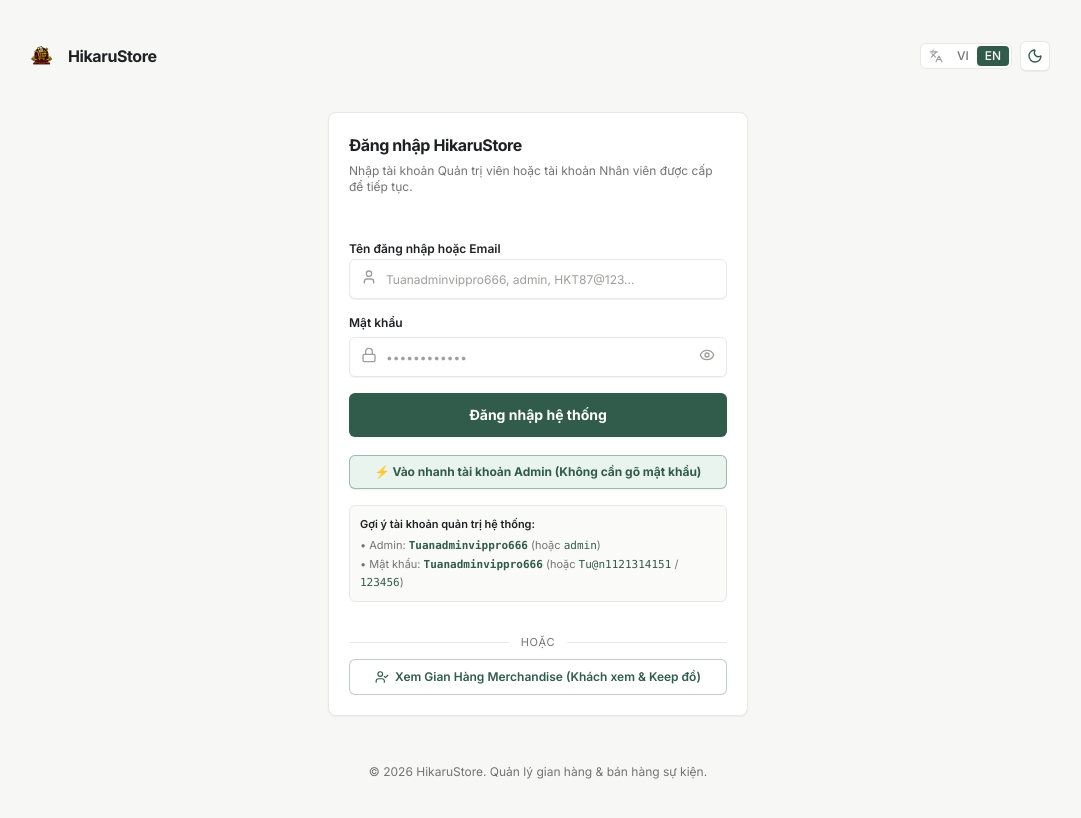
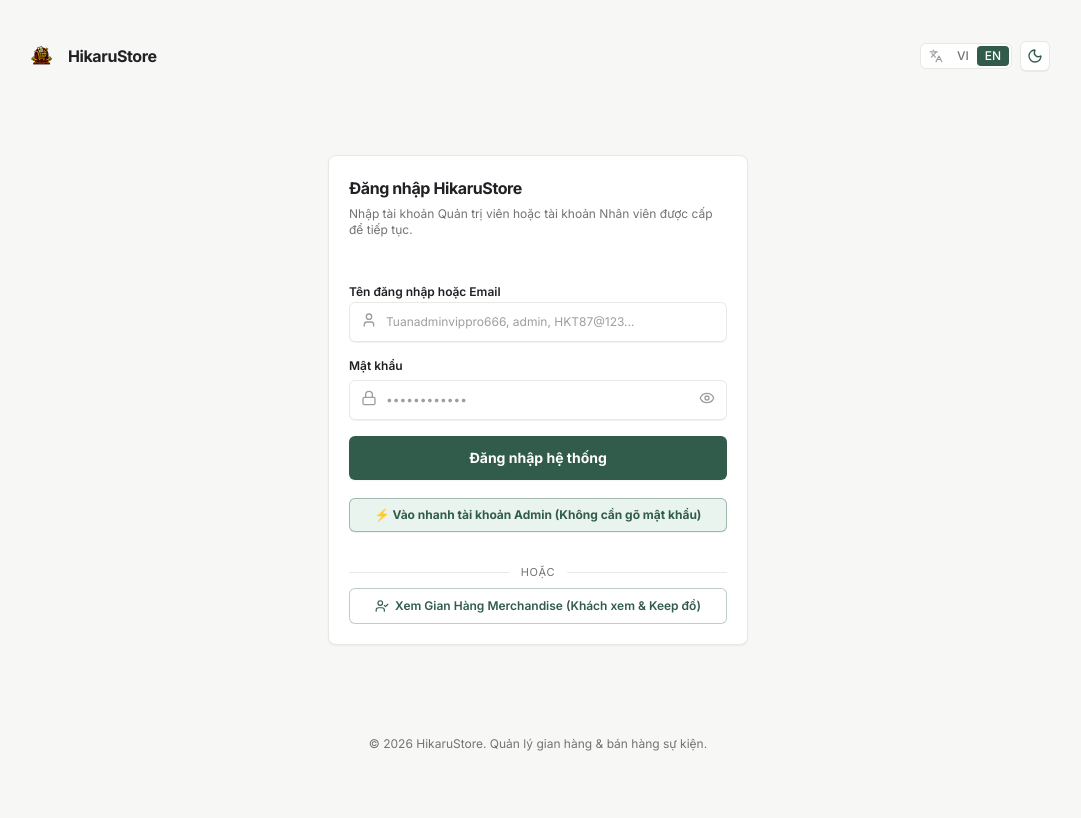
Before and after one commit to Kyrishaki/eventmate, a Next.js app: page /en/login in a window 1280 px wide. Shown: the top 818 px of the page, without its empty margins (102-1183 px from the left). Built offline with nearby package versions, Linux system fonts and the light colour scheme.

Commit message:
fix(auth): remove admin credential hints box from login page

```diff
--- a/src/app/[locale]/(auth)/login/page.tsx
+++ b/src/app/[locale]/(auth)/login/page.tsx
@@ -193,19 +193,6 @@ export default function LoginPage() {
             </button>
           </div>
 
-          {/* Account Credential Hints */}
-          <div className="p-2.5 bg-[#FAFAF8] rounded-[6px] border border-[#E8E8E5] text-[11px] text-[#737373] space-y-1">
-            <p className="font-semibold text-[#202124]">Gợi ý tài khoản quản trị hệ thống:</p>
-            <div className="flex flex-col gap-0.5">
-              <span>
-                • Admin: <code className="text-[#315C4C] font-semibold">Tuanadminvippro666</code> (hoặc <code className="text-[#315C4C]">admin</code>)
-              </span>
-              <span>
-                • Mật khẩu: <code className="text-[#315C4C] font-semibold">Tuanadminvippro666</code> (hoặc <code className="text-[#315C4C]">Tu@n1121314151</code> / <code className="text-[#315C4C]">123456</code>)
-              </span>
-            </div>
-          </div>
-
           {/* Guest Access Alternative */}
           <div className="pt-2 text-center">
             <div className="relative flex py-2 items-center">
```
